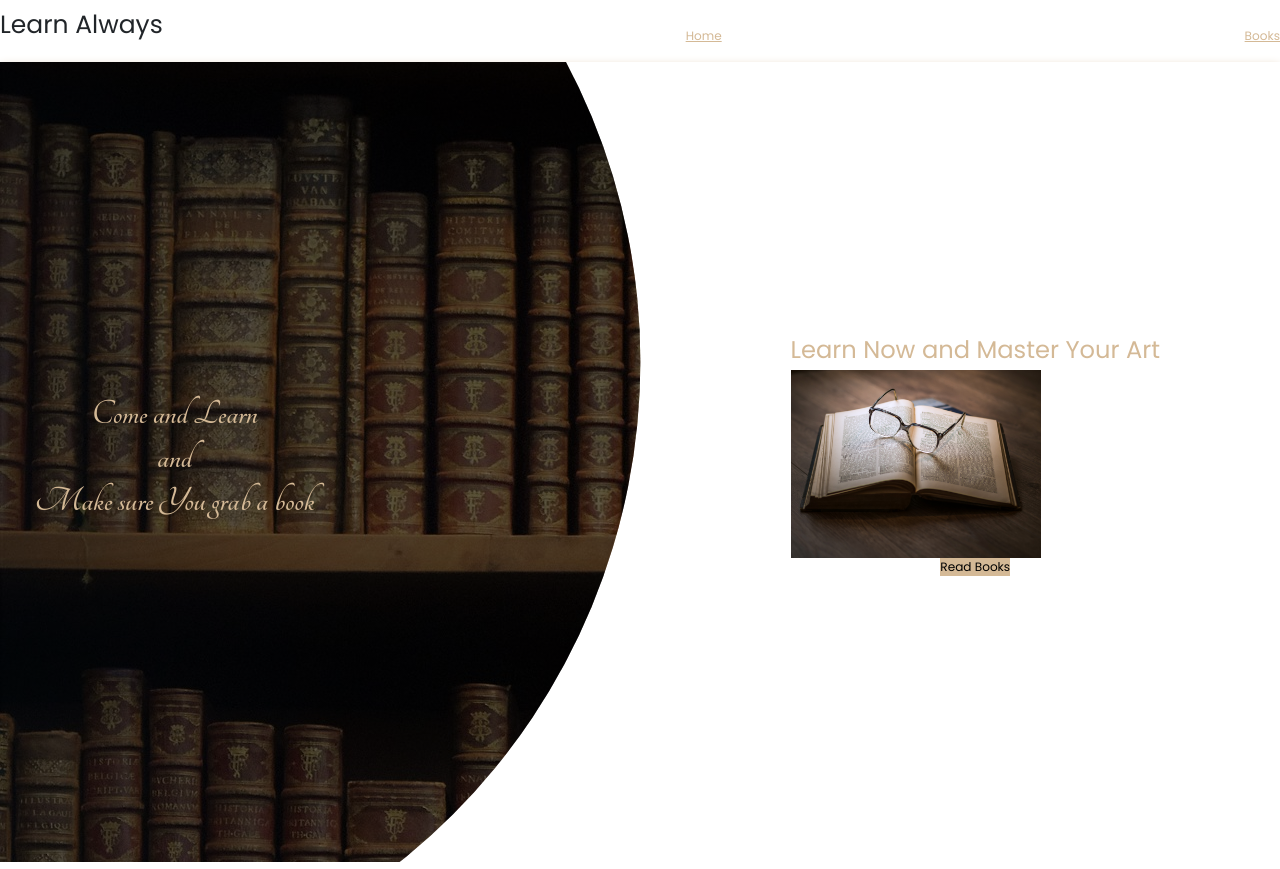
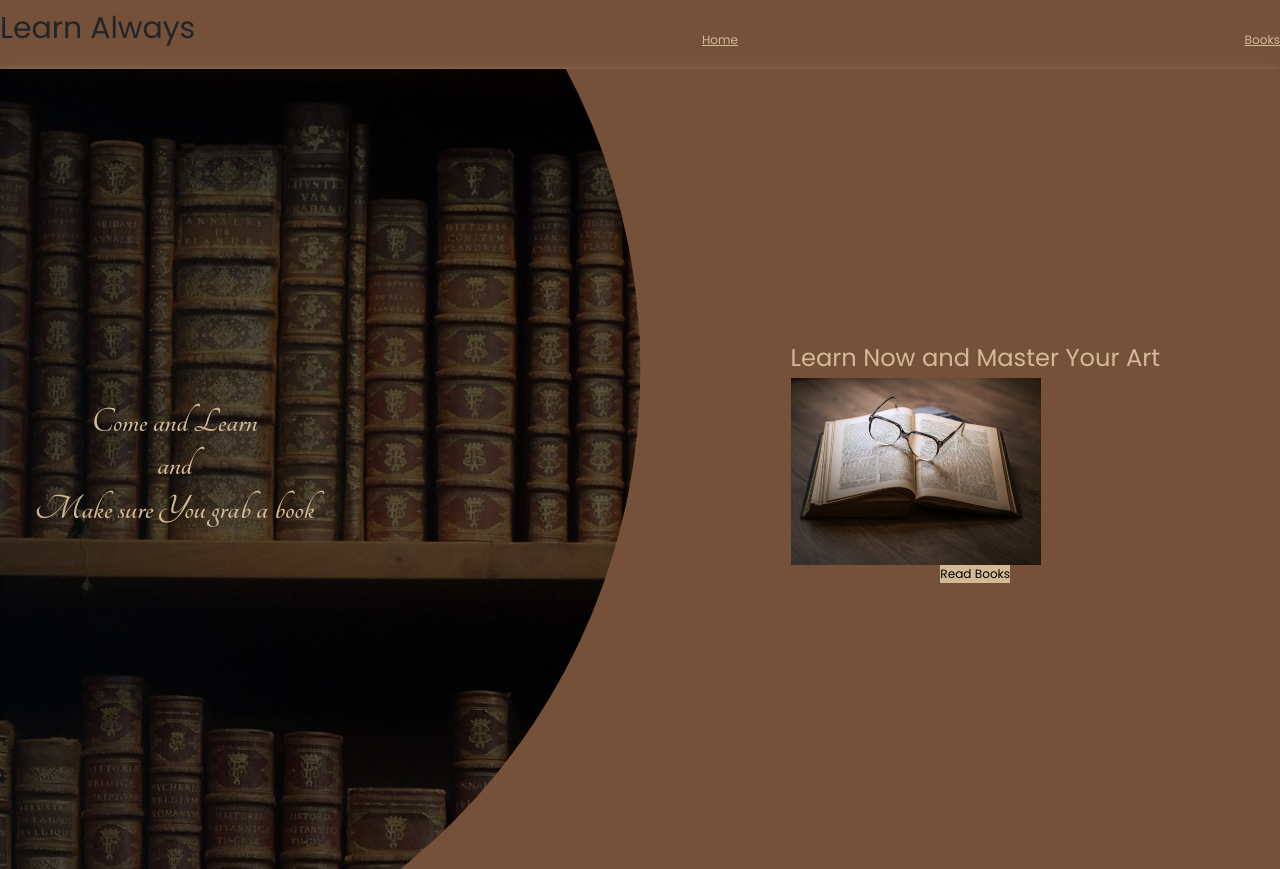
Before and after one commit to puritymwaura/e-access-books, a React (Create React App) app: page /home in a window 1280 px wide. Built offline with nearby package versions, Linux system fonts and the light colour scheme.

Commit message:
getting close

```diff
--- a/package.json
+++ b/package.json
@@ -7,6 +7,7 @@
     "@testing-library/react": "^13.3.0",
     "@testing-library/user-event": "^13.5.0",
     "axios": "^0.27.2",
+    "bootstrap": "^5.2.0",
     "react": "^18.2.0",
     "react-bootstrap": "^2.4.0",
     "react-dom": "^18.2.0",
--- a/src/components/Card.js
+++ b/src/components/Card.js
@@ -1,8 +1,9 @@
 import React, { useState } from "react"
 
 function Card({book}){
+
     return(
-        <div>
+        <div class="row mt-2 g-1">
             {
                 book.map((item)=>{
                     let thumbnail = item.volumeInfo.imageLinks && item.volumeInfo.imageLinks.smallThumbnail;
@@ -10,6 +11,18 @@ function Card({book}){
                     if(thumbnail!=undefined)
                     {
                         return(
+
+
+
+
+                            // <div class="col-md-3">
+                            //     <div class="card p-2">
+                            //         <div class="text-center mt-2 p-3"> <img src={thumbnail} width="250" height="200"/> <h3 class="d-block font-weight-bold">{item.volumeInfo.title}</h3>
+                            //          <div class="d-flex justify-content-between mt-3"> <span>{amount}</span> <button class="btn btn-sm btn-outline-dark" style={{color: "red"}}>Buy House</button> </div>
+                            //     </div>
+                            //     </div>
+
+                            // </div>
                             <div>
                                 <div className="card">
                                     <img src={thumbnail} alt=" " />
--- a/src/components/Welcome.js
+++ b/src/components/Welcome.js
@@ -1,8 +1,4 @@
 import React from "react";
-// import LogIn from "./LogIn";
-// import { NavLink } from "react-router-dom";
-// import Main from "./Main";
-// import { Route } from "react-router-dom";
 
 function Welcome(){
     return(
--- a/src/components/style.css
+++ b/src/components/style.css
@@ -26,7 +26,7 @@ html{
 }
 
 .navbar p{
-    font-size: 25px;
+    font-size: 30px;
 }
 
 .navbar a{
--- a/src/index.js
+++ b/src/index.js
@@ -1,8 +1,8 @@
 import React from 'react';
 import ReactDOM from 'react-dom';
-import App from './App';
 import "bootstrap/dist/css/bootstrap.min.css";
 import "bootstrap/dist/js/bootstrap.bundle.min";
+import App from './App';
 import { BrowserRouter } from 'react-router-dom';
 
 ReactDOM.render(
```
Also changed, not shown: 1 other file (tests, documents, lock files or other folders).
